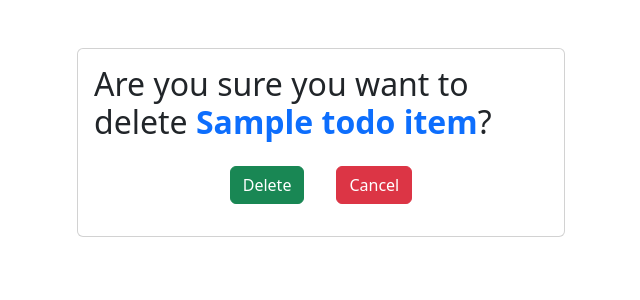
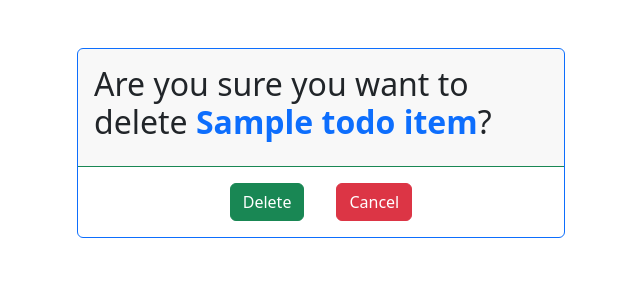
Before and after one commit to NabinPrasadDhungana/ToDo_List_Project, a Django app: template todolist_project/todolist_app/templates/todolist_app/item_delete.html in a window 1280 px wide. Shown: the part 90-390 px from the top of the page, without its empty margins (319-959 px from the left). Run offline with Django 3.2, Linux system fonts and the light colour scheme; the template is opened without the code that fills it: most values are stand-ins (such as "Sample title", 1, 10 or a date in 2020); some libraries are stand-ins or nearby versions.

Commit message:
Item_delete template style managed

```diff
--- a/todolist_project/todolist_app/templates/todolist_app/item_delete.html
+++ b/todolist_project/todolist_app/templates/todolist_app/item_delete.html
@@ -6,8 +6,10 @@
 
 {% block content %}
 <div class="container col-lg-8 col-md-8 col-sm-12">
-    <div class="card p-3">
-        <h2 class="card-title">Are you sure you want to delete <strong class="text-primary">{{ todo_item.title }}</strong>?</h2>
+    <div class="card border-primary">
+        <div class="card-header border-success p-3">
+            <h2 class="card-title botder-success">Are you sure you want to delete <strong class="text-primary">{{ todo_item.title }}</strong>?</h2>
+        </div>
         <form action="" method="POST" class="d-flex w-100 justify-content-center">
             {% csrf_token %}
             <button type="submit" class="btn btn-md btn-success m-3">Delete</button>
```
